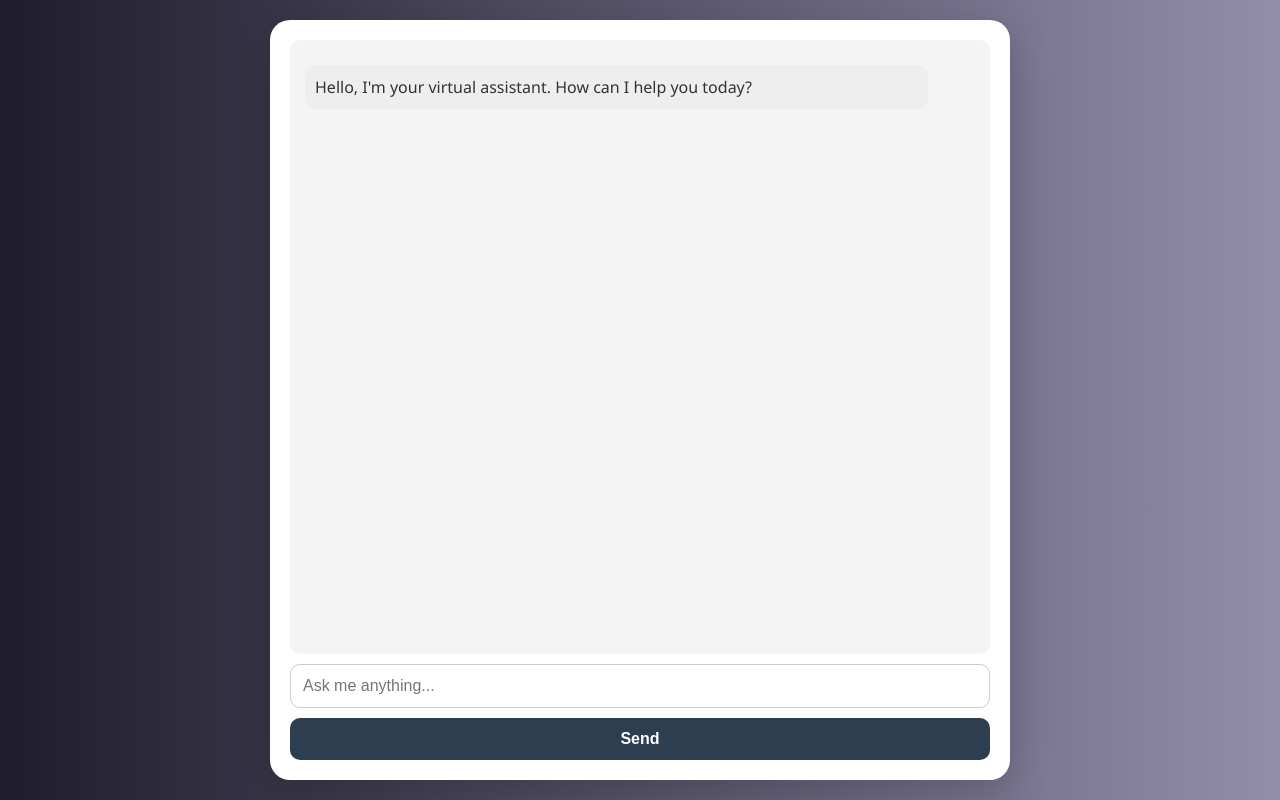
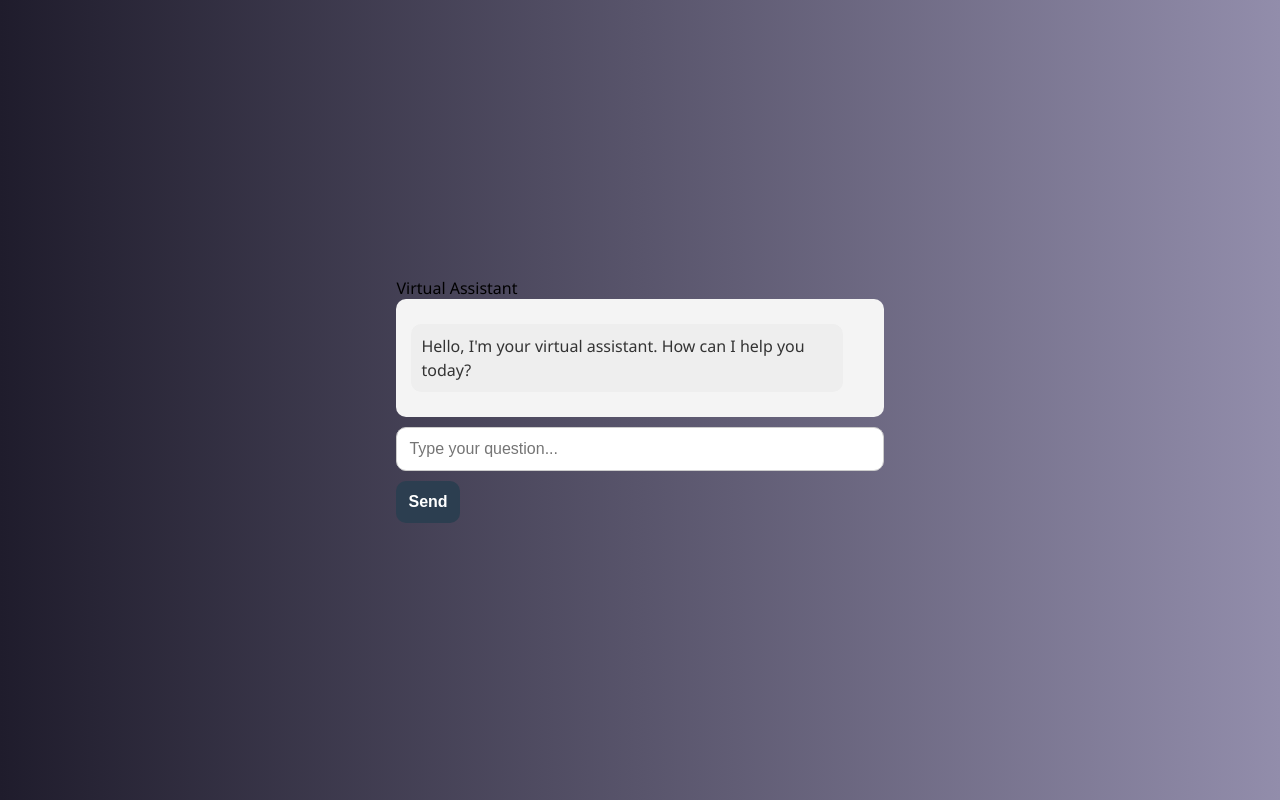
Before and after one commit to AyandaMabasa/chatbot, a plain HTML site: page index.html in a window 1280 px wide. Drawn offline with Linux system fonts and the light colour scheme.

Commit message:
Update index.html

```diff
--- a/index.html
+++ b/index.html
@@ -3,14 +3,15 @@
 <head>
   <meta charset="UTF-8" />
   <meta name="viewport" content="width=device-width, initial-scale=1" />
-  <title>Chat Assistant</title>
+  <title>Virtual Assistant</title>
   <link rel="stylesheet" href="style.css" />
 </head>
 <body>
-  <div class="container">
-    <div id="chatbox">
-      <div id="chat-log"></div>
-      <input type="text" id="user-input" placeholder="Ask me anything..." autocomplete="off" />
+  <div class="chat-container">
+    <div class="chat-header">Virtual Assistant</div>
+    <div id="chat-log" class="chat-log"></div>
+    <div class="input-area">
+      <input type="text" id="user-input" placeholder="Type your question..." autocomplete="off" />
       <button id="send-btn">Send</button>
     </div>
   </div>
```
